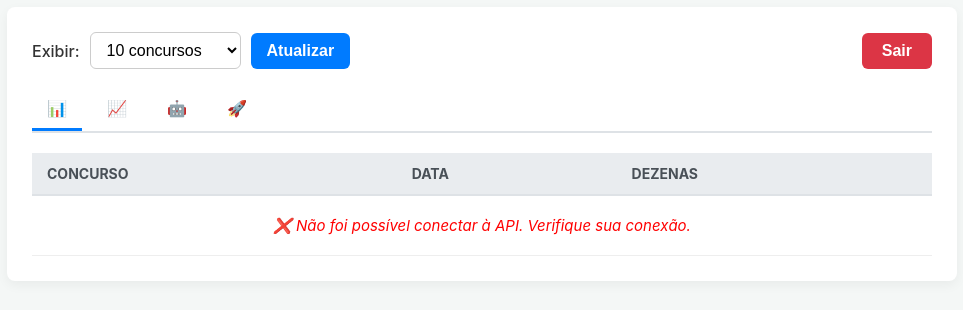
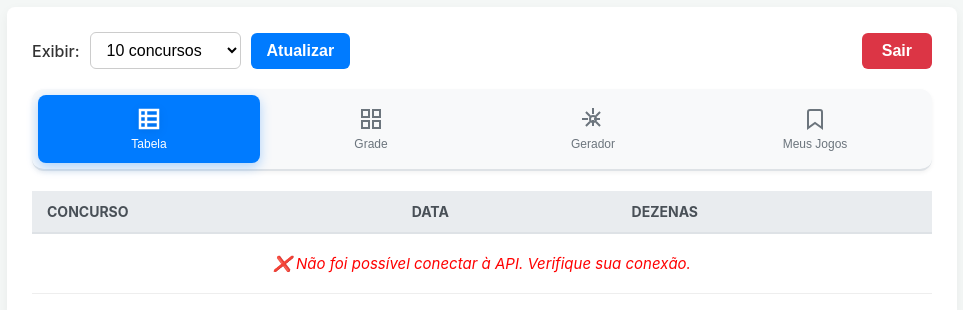
Before and after one commit to Roberto123-bot/projeto-lotofacil-api, a website: page Frontend/index.html in a window 1280 px wide. Shown: the part 62-372 px from the top of the page, without its empty margins (158-1121 px from the left). Drawn offline with Linux system fonts and the light colour scheme; no server answers; sample sign-in values are in the browser's storage.

Commit message:
Navegação melhor

```diff
--- a/Frontend/index.html
+++ b/Frontend/index.html
@@ -162,6 +162,95 @@
         font-size: 1.3rem;
       }
 
+      /* =================================== */
+      /* === ESTILOS MODERNOS DAS ABAS === */
+      /* =================================== */
+
+      .view-tabs {
+        display: flex;
+        gap: 0;
+        margin-bottom: 20px;
+        background-color: #f8f9fa;
+        border-radius: 12px;
+        padding: 6px;
+        box-shadow: 0 2px 4px rgba(0, 0, 0, 0.05);
+      }
+
+      .tab-button {
+        flex: 1;
+        display: flex;
+        flex-direction: column;
+        align-items: center;
+        gap: 6px;
+        padding: 12px 16px;
+        font-size: 13px;
+        font-weight: 600;
+        background-color: transparent;
+        border: none;
+        border-radius: 8px;
+        cursor: pointer;
+        color: #6c757d;
+        transition: all 0.25s cubic-bezier(0.4, 0, 0.2, 1);
+        position: relative;
+      }
+
+      .tab-button svg {
+        transition: all 0.25s cubic-bezier(0.4, 0, 0.2, 1);
+      }
+
+      .tab-button span {
+        font-size: 12px;
+        font-weight: 500;
+      }
+
+      .tab-button:hover:not(.active) {
+        background-color: #e9ecef;
+        color: #495057;
+        transform: translateY(-2px);
+      }
+
+      .tab-button:hover:not(.active) svg {
+        stroke-width: 2.5;
+      }
+
+      .tab-button.active {
+        background-color: #007bff;
+        color: white;
+        box-shadow: 0 4px 12px rgba(0, 123, 255, 0.3);
+      }
+
+      .tab-button.active svg {
+        stroke-width: 2.5;
+        filter: drop-shadow(0 2px 4px rgba(0, 0, 0, 0.1));
+      }
+
+      /* Animação de clique */
+      .tab-button:active {
+        transform: scale(0.95);
+      }
+
+      /* Responsivo mobile */
+      @media (max-width: 600px) {
+        .view-tabs {
+          gap: 0;
+          padding: 4px;
+        }
+
+        .tab-button {
+          padding: 10px 8px;
+          gap: 4px;
+        }
+
+        .tab-button span {
+          font-size: 11px;
+        }
+
+        .tab-button svg {
+          width: 20px;
+          height: 20px;
+        }
+      }
+
       /* Remove os botões antigos */
       .jogos-controles {
         display: none;
@@ -191,21 +280,81 @@
           id="btn-view-tabela"
           class="tab-button active"
           data-target="view-tabela"
+          title="Tabela de Resultados"
         >
-          📊
+          <svg
+            width="24"
+            height="24"
+            viewBox="0 0 24 24"
+            fill="none"
+            stroke="currentColor"
+            stroke-width="2"
+          >
+            <path d="M3 3h18v18H3z" />
+            <path d="M3 9h18M3 15h18M9 3v18" />
+          </svg>
+          <span>Tabela</span>
         </button>
-        <button id="btn-view-grid" class="tab-button" data-target="view-grid">
-          📈
+        <button
+          id="btn-view-grid"
+          class="tab-button"
+          data-target="view-grid"
+          title="Visualização em Grade"
+        >
+          <svg
+            width="24"
+            height="24"
+            viewBox="0 0 24 24"
+            fill="none"
+            stroke="currentColor"
+            stroke-width="2"
+          >
+            <rect x="3" y="3" width="7" height="7" />
+            <rect x="14" y="3" width="7" height="7" />
+            <rect x="14" y="14" width="7" height="7" />
+            <rect x="3" y="14" width="7" height="7" />
+          </svg>
+          <span>Grade</span>
         </button>
         <button
           id="btn-view-gerador"
           class="tab-button"
           data-target="view-gerador"
+          title="Gerador de Fechamentos"
         >
-          🤖
+          <svg
+            width="24"
+            height="24"
+            viewBox="0 0 24 24"
+            fill="none"
+            stroke="currentColor"
+            stroke-width="2"
+          >
+            <circle cx="12" cy="12" r="3" />
+            <path d="M12 1v6m0 6v6M1 12h6m6 0h6" />
+            <path
+              d="m4.93 4.93 4.24 4.24m5.66 5.66 4.24 4.24M4.93 19.07l4.24-4.24m5.66-5.66 4.24-4.24"
+            />
+          </svg>
+          <span>Gerador</span>
         </button>
-        <button id="btn-view-jogos" class="tab-button" data-target="view-jogos">
-          🚀
+        <button
+          id="btn-view-jogos"
+          class="tab-button"
+          data-target="view-jogos"
+          title="Meus Jogos"
+        >
+          <svg
+            width="24"
+            height="24"
+            viewBox="0 0 24 24"
+            fill="none"
+            stroke="currentColor"
+            stroke-width="2"
+          >
+            <path d="M19 21l-7-5-7 5V5a2 2 0 0 1 2-2h10a2 2 0 0 1 2 2z" />
+          </svg>
+          <span>Meus Jogos</span>
         </button>
       </nav>
 
```
